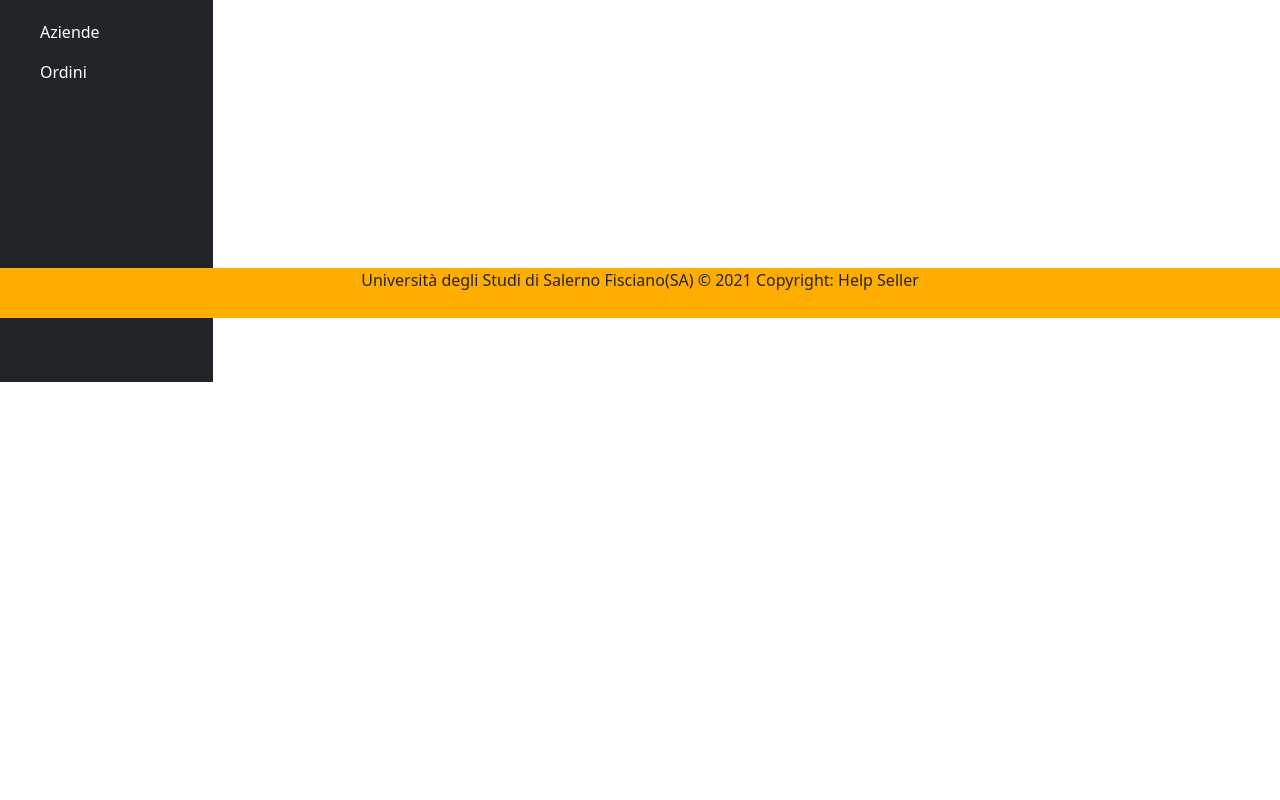
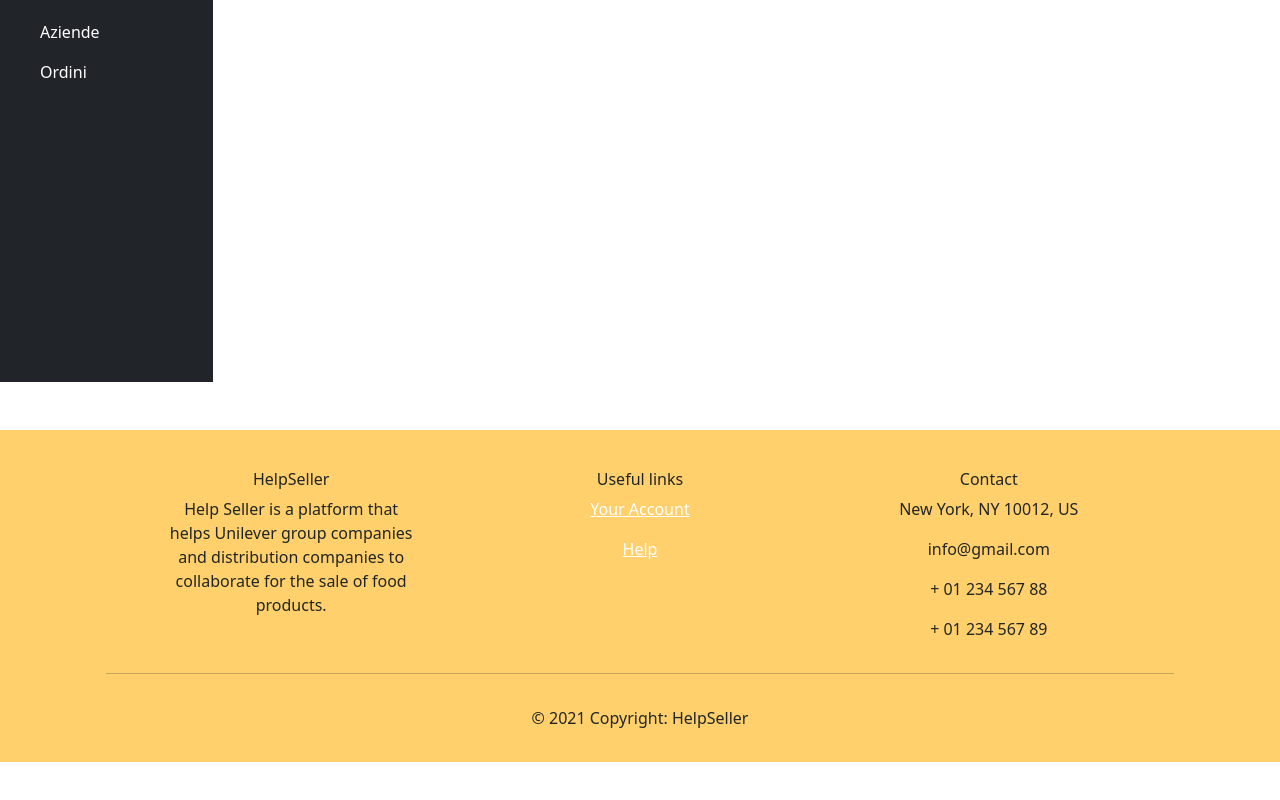
Before and after one commit to Mario-caccioppoli/HelpSellerInterface, an Angular app: page / in a window 1280 px wide. Shown: the part 482-1282 px from the top of the page. Before the commit the page ends 864 px from the top, so only its background shows below. Built offline with nearby package versions, Linux system fonts and the light colour scheme.

Commit message:
Modificato tutto il footer

```diff
--- a/src/app/app.component.html
+++ b/src/app/app.component.html
@@ -1,4 +1,5 @@
 <app-header></app-header>
-<app-footer></app-footer>
+
 <router-outlet></router-outlet>
 <app-sidebar></app-sidebar>
+<app-footer></app-footer>
--- a/src/app/components/footer/footer.component.css
+++ b/src/app/components/footer/footer.component.css
@@ -1,8 +1,5 @@
-.container-fluid{
-    position: fixed;
-    left: 0;
-    bottom: 0;
+.footer{
     text-align: center;
-    background-color: rgba(255, 174, 0);
-    height: 50px;
+    background-color: rgb(255, 174, 0,0.582);
+    margin-top:0;
 }
--- a/src/app/components/footer/footer.component.html
+++ b/src/app/components/footer/footer.component.html
@@ -1,3 +1,77 @@
-<div class="container-fluid">
-    <p>Università degli Studi di Salerno Fisciano(SA) © 2021 Copyright: Help Seller</p>
+<div class="footer">
+<div class="container my-5">
+    <!-- Footer -->
+
+      <!-- Grid container -->
+      <div class="container p-4 pb-0">
+
+        <section class="">
+          <!--Grid row-->
+          <div class="row">
+            <!-- Grid column -->
+            <div class="col-md-3 col-lg-3 col-xl-3 mx-auto mt-3">
+              <h6>
+                HelpSeller
+              </h6>
+              <p>
+                Help Seller is a platform that helps Unilever group companies and distribution companies to collaborate for the sale of food products.
+              </p>
+            </div>
+            <!-- Grid column -->
+
+            <hr class="w-100 clearfix d-md-none" />
+
+
+
+            <!-- Grid column -->
+            <div class="col-md-3 col-lg-2 col-xl-2 mx-auto mt-3">
+              <h6>
+                Useful links
+              </h6>
+              <p>
+                <a class="text-white">Your Account</a>
+              </p>
+              <p>
+                <a class="text-white">Help</a>
+              </p>
+            </div>
+
+            <!-- Grid column -->
+            <hr class="w-100 clearfix d-md-none" />
+
+
+            <div class="col-md-4 col-lg-3 col-xl-3 mx-auto mt-3">
+              <h6 >Contact</h6>
+              <p><i class="fas fa-home mr-3"></i> New York, NY 10012, US</p>
+              <p><i class="fas fa-envelope mr-3"></i> info@gmail.com</p>
+              <p><i class="fas fa-phone mr-3"></i> + 01 234 567 88</p>
+              <p><i class="fas fa-print mr-3"></i> + 01 234 567 89</p>
+            </div>
+
+          </div>
+
+        </section>
+
+
+        <hr class="my-3">
+
+        <section class="p-3 pt-0">
+          <div class="row d-flex align-items-center">
+
+            <div>
+
+              <div class="p-3">
+                © 2021 Copyright: HelpSeller
+              </div>
+
+            </div>
+          </div>
+        </section>
+
+      </div>
+
+
+
+  </div>
+
 </div>
```
